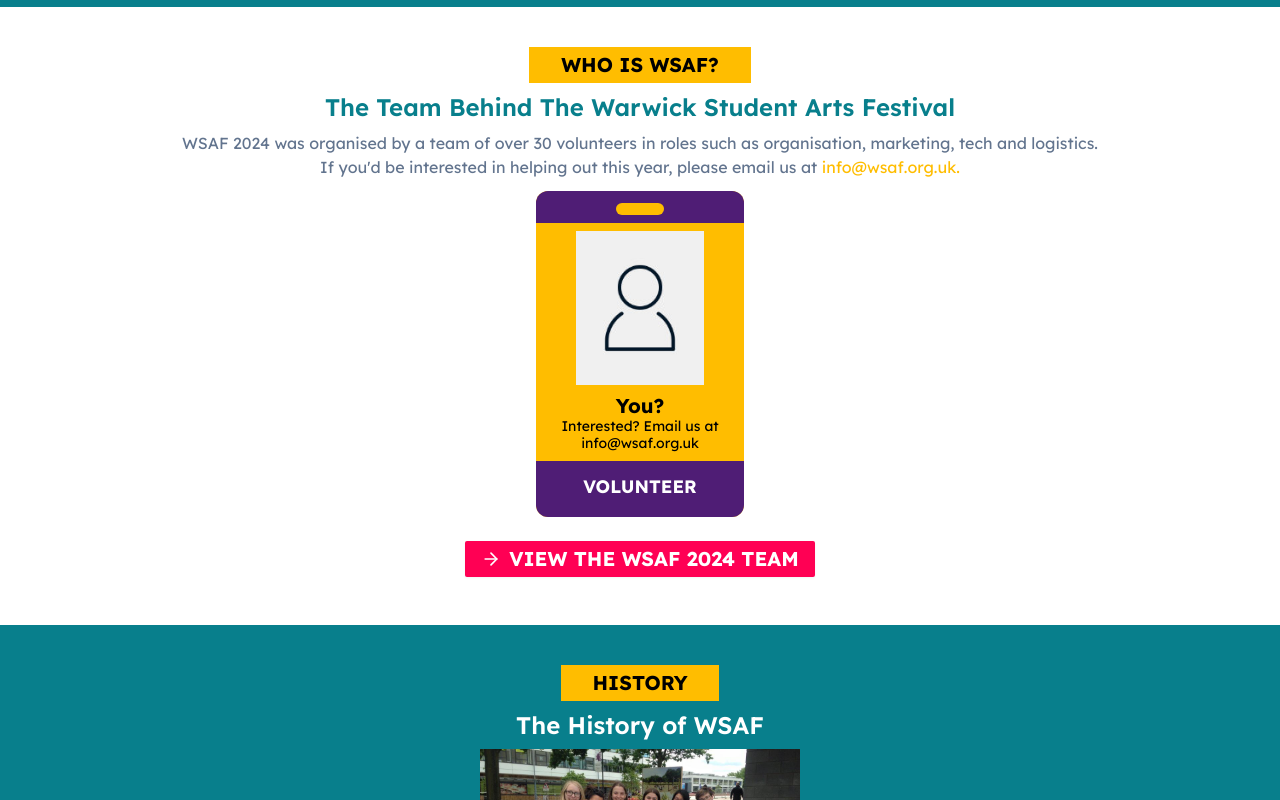
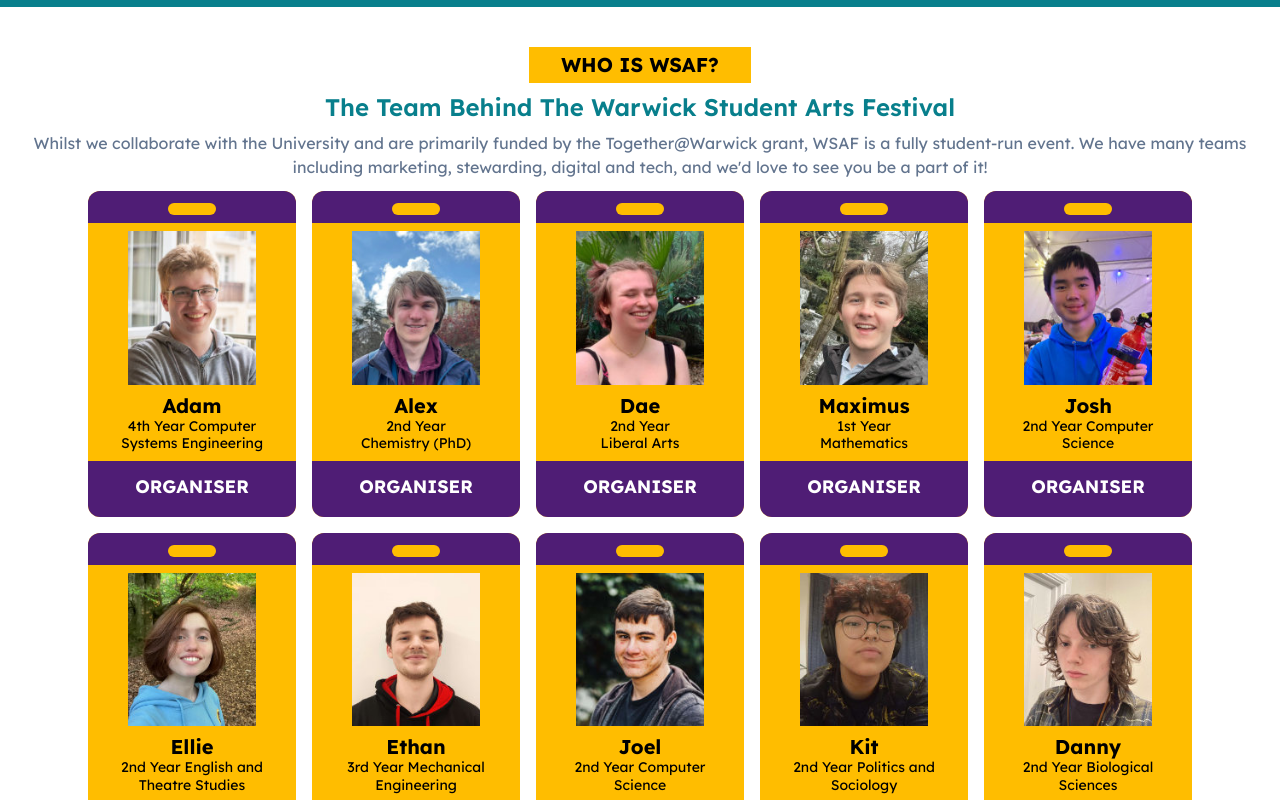
Before and after one commit to WarwickStudentArtsFestival/wsaf25-website, a Next.js app: page / in a window 1280 px wide. Shown: the part 2080-2880 px from the top of the page. Built offline with nearby package versions, Linux system fonts and the light colour scheme.

Commit message:
:sparkles: Add organisers

```diff
--- a/src/app/(home)/components/who-involved.tsx
+++ b/src/app/(home)/components/who-involved.tsx
@@ -2,6 +2,9 @@
 import AvatarImage from '@/assets/people/avatar.jpg';
 import { FiArrowRight } from 'react-icons/fi';
 import HighlightedHeading from '@/app/components/highlighted-heading';
+import Link from 'next/link';
+import organisers from '@/app/crew/organisers';
+import React from 'react';
 
 export default function KeyDates() {
   return (
@@ -11,20 +14,22 @@
         The Team Behind The Warwick Student Arts Festival
       </h2>
       <p className="mt-2 mb-1 mx-4">
-        WSAF 2024 was organised by a team of over 30 volunteers in roles such as
-        organisation, marketing, tech and logistics.
-        <br />
-        If you&apos;d be interested in helping out this year, please email us at{' '}
-        <a
-          href="mailto:info@wsaf.org.uk"
-          className="text-yellow"
-          target="_blank"
-        >
-          info@wsaf.org.uk.
-        </a>
+        Whilst we collaborate with the University and are primarily funded by
+        the Together@Warwick grant, WSAF is a fully student-run event. We have
+        many teams including marketing, stewarding, digital and tech, and
+        we&apos;d love to see you be a part of it!
       </p>
 
       <div className="flex text-white justify-center flex-wrap mb-4">
+        {organisers.map((person) => (
+          <IdCard
+            key={person.name}
+            name={person.name}
+            description={person.description}
+            role="Organiser"
+            image={person.image}
+          />
+        ))}
         <IdCard
           name="You?"
           role="Volunteer"
@@ -33,15 +38,15 @@
         />
       </div>
 
-      <a
-        href="https://2024.wsaf.org.uk/team"
-        className="inline-block bg-tertiary px-4 py-1 rounded-xs drop-shadow-xs hover:scale-105 mb-4 mx-4"
+      <Link
+        href="/crew"
+        className="inline-block bg-purple px-4 py-1 rounded-xs drop-shadow-xs hover:scale-105 mb-4 mx-4"
       >
         <span className="text-xl uppercase text-white font-bold">
           <FiArrowRight className="inline mr-2 mb-1" />
-          View the WSAF 2024 Team
+          Join the WSAF 2025 Crew
         </span>
-      </a>
+      </Link>
     </section>
   );
 }
--- a/src/app/components/id-card.tsx
+++ b/src/app/components/id-card.tsx
@@ -1,5 +1,4 @@
-import { StaticImageData } from 'next/image';
-import Image from 'next/image';
+import Image, { StaticImageData } from 'next/image';
 
 export type IdCardProps = {
   name: string;
@@ -60,7 +59,7 @@
         )}
       </div>
       {role && (
-        <footer className="bg-purple text-sm sm:text-lg leading-tight sm:leading-tight uppercase font-bold pt-1 pb-1 sm:pb-2 px-2 mt-auto min-h-12 sm:min-h-14 flex justify-center items-center whitespace-pre-wrap">
+        <footer className="bg-purple text-white text-sm sm:text-lg leading-tight sm:leading-tight uppercase font-bold pt-1 pb-1 sm:pb-2 px-2 mt-auto min-h-12 sm:min-h-14 flex justify-center items-center whitespace-pre-wrap">
           {role}
         </footer>
       )}
--- a/src/app/crew/organisers.ts
+++ b/src/app/crew/organisers.ts
@@ -5,7 +5,6 @@
 import JoshPhoto from '@/assets/people/josh.jpg';
 import ElliePhoto from '@/assets/people/ellie.jpg';
 import EthanPhoto from '@/assets/people/ethan.jpg';
-import HollyPhoto from '@/assets/people/holly.jpg';
 import KitPhoto from '@/assets/people/kit.jpg';
 import { IdCardProps } from '@/app/components/id-card';
 import DannyPhoto from '@/assets/people/danny.jpg';
@@ -67,12 +66,6 @@
     image: KitPhoto,
   },
   {
-    name: 'Holly',
-    role: 'Marketing',
-    description: '1st Year English and Theatre Studies',
-    image: HollyPhoto,
-  },
-  {
     name: 'Danny',
     role: 'Sustainability Coordinator',
     description: '2nd Year Biological Sciences',
--- a/src/app/crew/page.tsx
+++ b/src/app/crew/page.tsx
@@ -13,6 +13,8 @@
 import Tech from '@/assets/crew/colourful-stage.jpg';
 import VenueManager from '@/assets/crew/fab-terrace-drone.jpg';
 import Operations from '@/assets/crew/flight-cases.jpg';
+import organisers from '@/app/crew/organisers';
+import IdCard from '@/app/components/id-card';
 
 export const metadata: Metadata = {
   title: 'Team | Warwick Student Arts Festival 2024',
@@ -89,7 +91,7 @@
               <a
                 href="mailto:info@wsaf.org.uk"
                 target="_blank"
-                className="text-accent"
+                className="text-teal"
               >
                 info@wsaf.org.uk
               </a>
@@ -157,11 +159,14 @@
         </a> */}
       </section>
 
-      {/* <section className="md:mb-16">
-        <h2>Organiser Team</h2>
+      <section className="md:mb-16">
+        <HighlightedHeading text="Meet the Team" />
+        <h2 className="text-teal text-xl pt-2 sm:text-2xl font-semibold">
+          Organisers
+        </h2>
         <p className="mb-1 max-w-6xl mx-auto px-4">
-          Our organiser team, led by the four founders, have been central in the
-          preparation and coordination of WSAF.
+          Our organisers are responsible for the overall planning and running of
+          WSAF.
         </p>
 
         <div className="flex justify-center flex-wrap mb-8 mx-4">
@@ -170,14 +175,14 @@
               key={person.name}
               name={person.name}
               description={person.description}
-              role={person.role}
+              role="Organiser"
               image={person.image}
             />
           ))}
         </div>
       </section>
 
-      <section className="md:mb-16">
+      {/*<section className="md:mb-16">
         <h2>Volunteer Team</h2>
         <p className="mb-1 max-w-6xl mx-auto px-4">
           Our volunteer team are also essential to the running of WSAF, and
```
